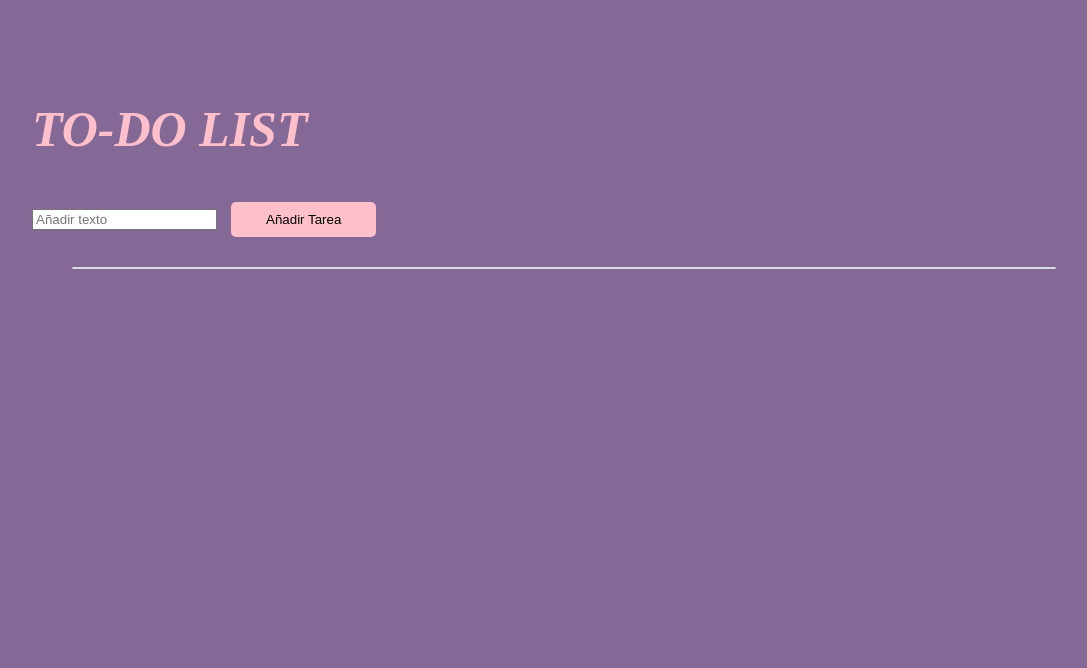
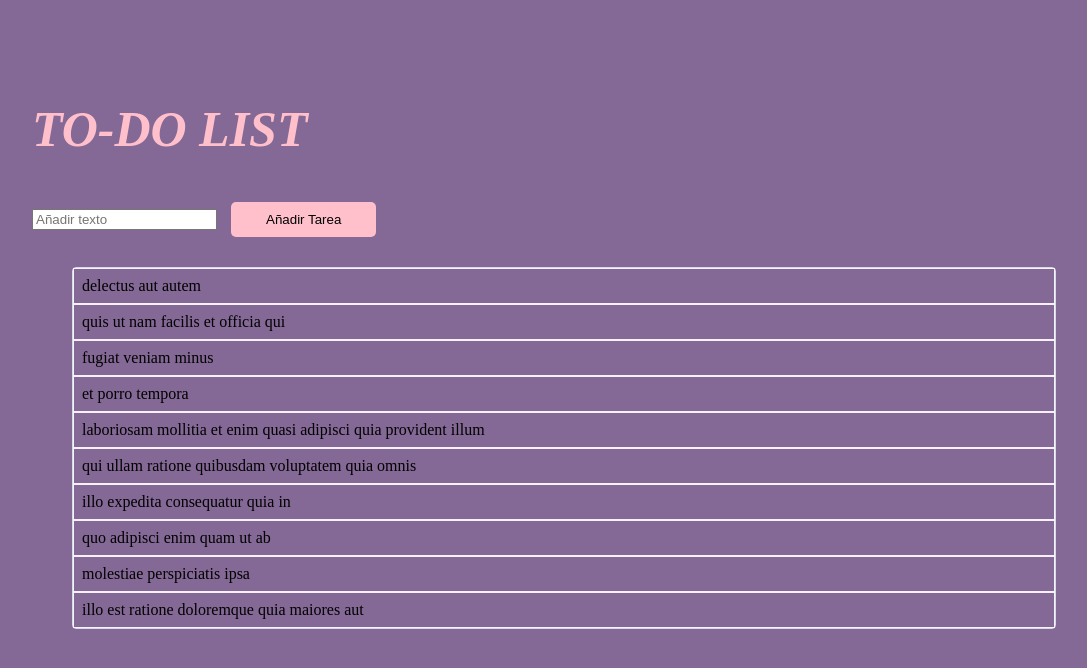
Before and after one commit to yudithchuctaya/lista-tareas, a plain HTML site: page index.html in a window 1280 px wide. Shown: the whole page, without its empty margins (96-1183 px from the left). Drawn offline with Linux system fonts and the light colour scheme; files that its build step writes are made by us from their sources.

Commit message:
modificando mi html

```diff
--- a/index.html
+++ b/index.html
@@ -4,7 +4,7 @@
     <meta charset="UTF-8">
 
   <title>Practica de HTML</title>
-  <link rel="stylesheet" href="css/style.css"/>
+  <link rel="stylesheet" href="assets/css/style.css"/>
 </head>
 <body>
 
@@ -21,6 +21,6 @@
 
 </ul>
 
-  <script src="js/main.js"></script>
+  <script src="assets/js/main.js"></script>
  </body>
 </html>
```
